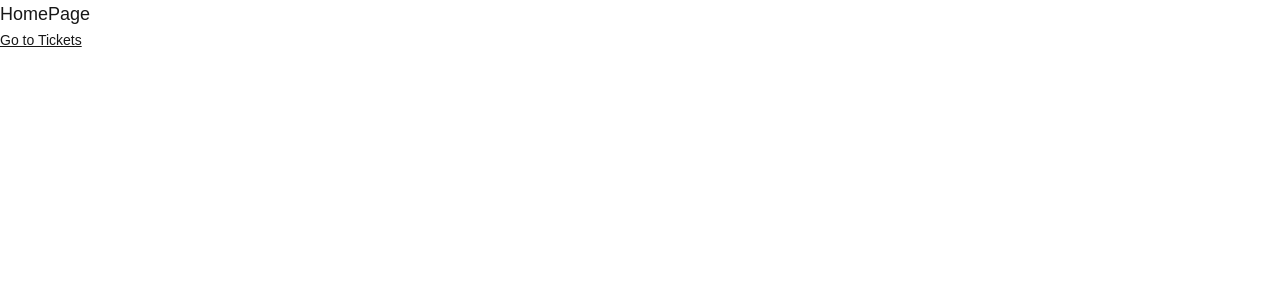
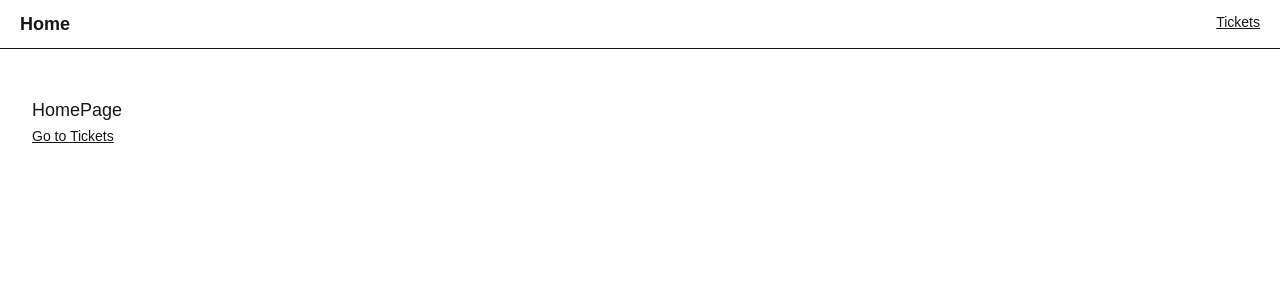
Before and after one commit to chrisbritton842/r2n-app, a Next.js app: page / in a window 1280 px wide. Shown: the top 300 px of the page. Built offline with nearby package versions, Linux system fonts and the light colour scheme.

Commit message:
added navigationto layout component

```diff
--- a/src/app/layout.tsx
+++ b/src/app/layout.tsx
@@ -1,6 +1,8 @@
 import "./globals.css";
 import type { Metadata } from "next";
 import { Geist, Geist_Mono } from "next/font/google";
+import Link from "next/link";
+import { homePath, ticketsPath } from "@/paths";
 
 const geistSans = Geist({
   variable: "--font-geist-sans",
@@ -13,8 +15,8 @@
 });
 
 export const metadata: Metadata = {
-  title: "Create Next App",
-  description: "Generated by create next app",
+  title: "The Road to Next",
+  description: "My Road to Next application ...",
 };
 
 export default function RootLayout({
@@ -27,7 +29,36 @@
       <body
         className={`${geistSans.variable} ${geistMono.variable} antialiased`}
       >
-        {children}
+        <nav
+          className="
+            supports-backdrop-blur:bg-background/60
+            fixed left-0 right-0 top-0 z-20
+            border-b bg-background/95 backdrop-blur
+            w-full flex py-2.5 px-5 justify-between
+          "
+        >
+          <div>
+            <Link href={homePath()} className="text-lg font-bold">
+              Home
+            </Link>
+          </div>
+          <div>
+            <Link href={ticketsPath()} className="text-sm underline">
+              Tickets
+            </Link>
+          </div>
+        </nav>
+        <main
+          className="
+            min-h-screen flex-1
+            overflow-y-auto overflow-x-hidden
+            py-24 px-8
+            bg-secondary/20
+            flex flex-col
+          "
+        >
+          {children}
+        </main>
       </body>
     </html>
   );
```
